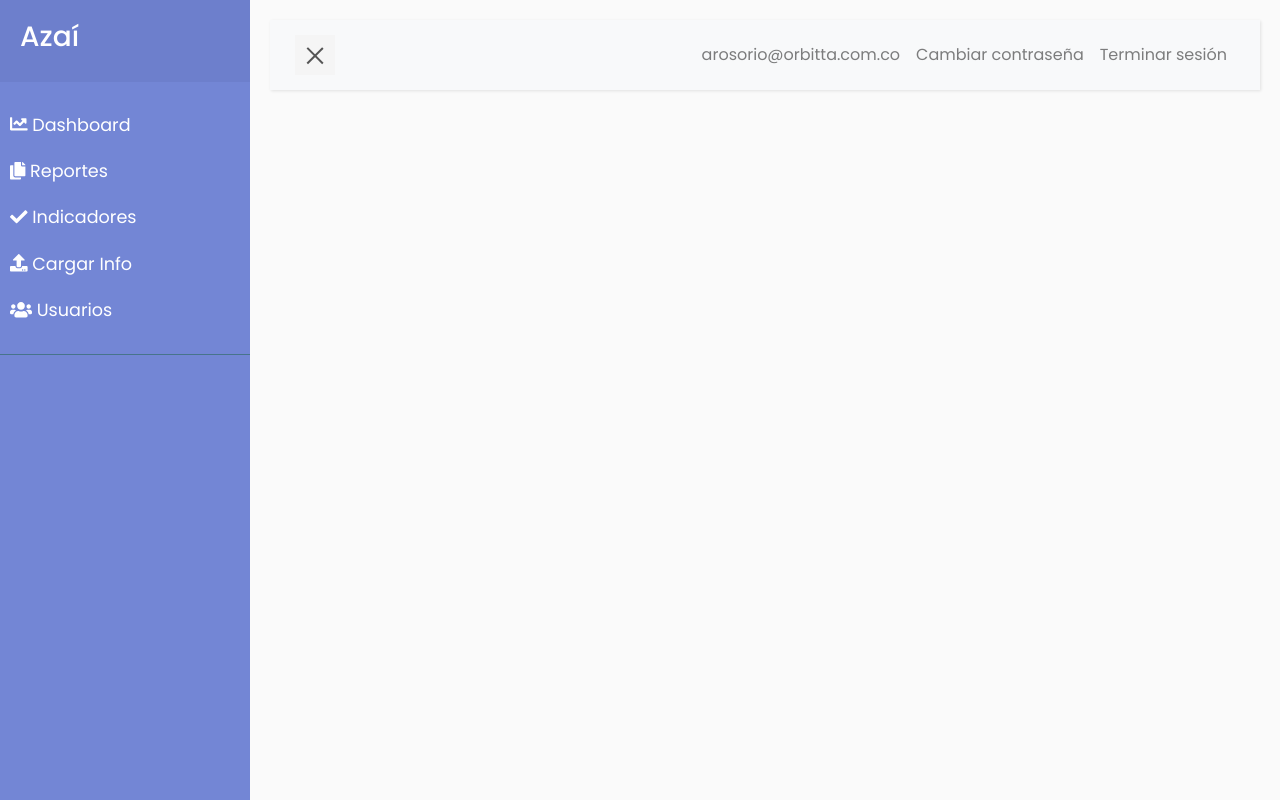
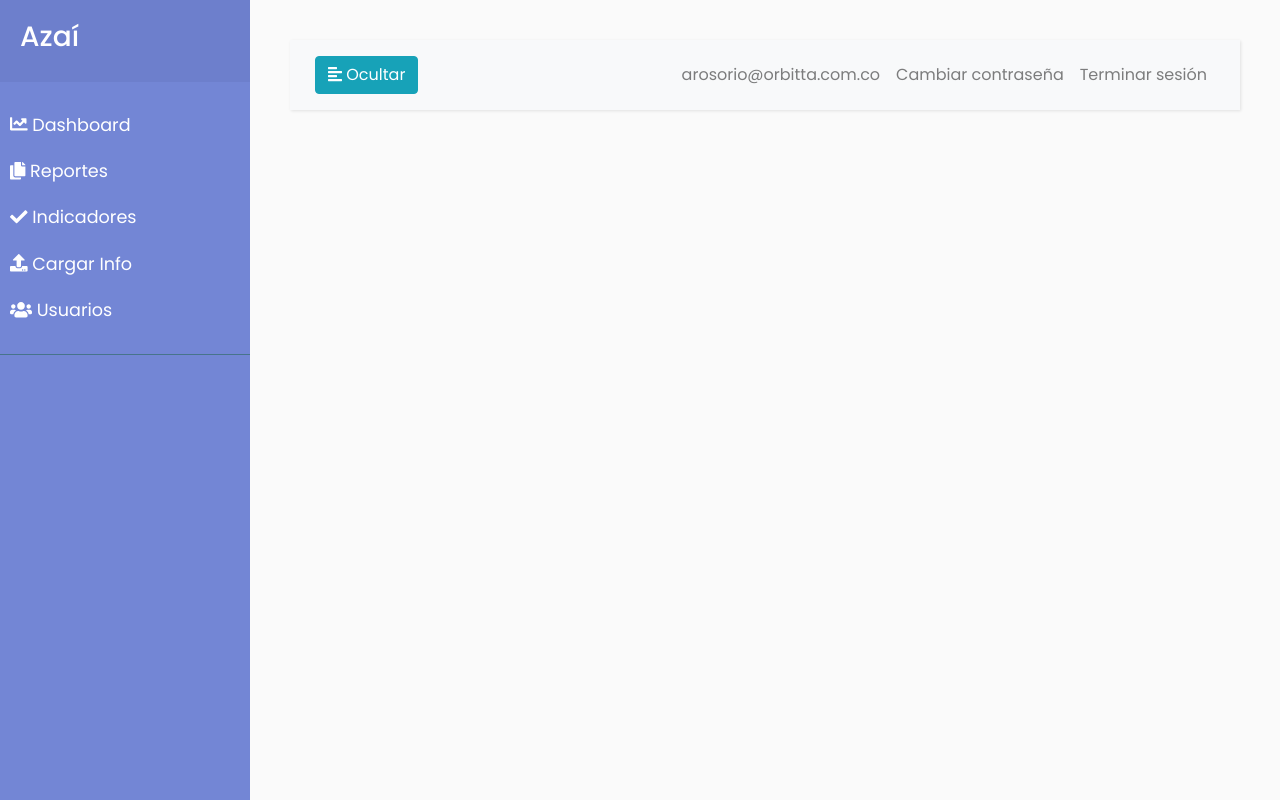
Before and after one commit to tactusoft/azai, a Django app: page /azai/ in a window 1280 px wide. Run offline with Django 3.2, Linux system fonts and the light colour scheme; a user stored in the database is signed in; some libraries are stand-ins or nearby versions.

```diff
--- a/static/css/styles.css
+++ b/static/css/styles.css
@@ -53,22 +53,22 @@ a:focus {
 .wrapper {
     display: flex;
     width: 100%;
-    align-items: stretch;
-    perspective: 1500px;
 }
 
 #sidebar {
-    min-width: 250px;
-    max-width: 250px;
+    width: 250px;
+    position: fixed;
+    top: 0;
+    left: 0;
+    height: 100vh;
+    z-index: 999;
     background: #7386D5;
     color: #fff;
-    transition: all 0.6s cubic-bezier(0.945, 0.020, 0.270, 0.665);
-    transform-origin: bottom left;
+    transition: all 0.3s;
 }
 
 #sidebar.active {
     margin-left: -250px;
-    transform: rotateY(100deg);
 }
 
 #sidebar .sidebar-header {
@@ -149,45 +149,17 @@ a.article:hover {
 ----------------------------------------------------- */
 
 #content {
-    width: 100%;
-    padding: 20px;
+    width: calc(100% - 250px);
+    padding: 40px;
     min-height: 100vh;
     transition: all 0.3s;
+    position: absolute;
+    top: 0;
+    right: 0;
 }
 
-#sidebarCollapse {
-    width: 40px;
-    height: 40px;
-    background: #f5f5f5;
-    cursor: pointer;
-}
-
-#sidebarCollapse span {
-    width: 80%;
-    height: 2px;
-    margin: 0 auto;
-    display: block;
-    background: #555;
-    transition: all 0.8s cubic-bezier(0.810, -0.330, 0.345, 1.375);
-    transition-delay: 0.2s;
-}
-
-#sidebarCollapse span:first-of-type {
-    transform: rotate(45deg) translate(2px, 2px);
-}
-
-#sidebarCollapse span:nth-of-type(2) {
-    opacity: 0;
-}
-
-#sidebarCollapse span:last-of-type {
-    transform: rotate(-45deg) translate(1px, -1px);
-}
-
-#sidebarCollapse.active span {
-    transform: none;
-    opacity: 1;
-    margin: 5px auto;
+#content.active {
+    width: 100%;
 }
 
 /* ---------------------------------------------------
--- a/templates/base.html
+++ b/templates/base.html
@@ -123,10 +123,9 @@
           <nav class="navbar navbar-expand-lg navbar-light bg-light">
               <div class="container-fluid">
 
-                <button type="button" id="sidebarCollapse" class="navbar-btn">
-                    <span></span>
-                    <span></span>
-                    <span></span>
+                <button type="button" id="sidebarCollapse" class="btn btn-info">
+                    <i class="fas fa-align-left"></i>
+                    <span id="toggleLabel">Ocultar</span>
                 </button>
 
                 <button class="btn btn-dark d-inline-block d-lg-none ml-auto"
--- a/templates/base/js.html
+++ b/templates/base/js.html
@@ -22,9 +22,19 @@
 
 <script type="text/javascript">
     $(document).ready(function () {
+        $("#sidebar").mCustomScrollbar({
+            theme: "minimal"
+        });
+
         $('#sidebarCollapse').on('click', function () {
-            $('#sidebar').toggleClass('active');
-            $(this).toggleClass('active');
+            $('#sidebar, #content').toggleClass('active');
+            $('.collapse.in').toggleClass('in');
+            $('a[aria-expanded=true]').attr('aria-expanded', 'false');
+            var label = "Ocultar";
+            if ($('#toggleLabel').html()=='Ocultar') {
+                label = "Mostrar";
+            }
+            $('#toggleLabel').html(label);
         });
     });
 </script>
--- a/templates/base_list.html
+++ b/templates/base_list.html
@@ -12,6 +12,7 @@
     {% endif %}
 
     {% block table %}
+    <div class="table-responsive">
         <table id="table" class="table table-hover" {% if table.attrs %} {{ table.attrs.as_html }}{% endif %}>
             {% block table.thead %}
             <thead>
@@ -48,7 +49,7 @@
                     {# support pagination #}
                     {% block table.tbody.row %}
 
-                <tr class="clickable-row">
+                    <tr>
                         {% for column, cell in row.items %}
                         <td>{{ cell }}</td>
                         {% endfor %}
@@ -71,6 +72,7 @@
             <tfoot></tfoot>
             {% endblock table.tfoot %}
         </table>
+    </div>
     {% endblock table %}
 
     {% if table.page %}
```
Also changed, not shown: other parts of static/css/styles.css (+9 -25 lines). Lines whose indentation alone changed are shown as unchanged.
